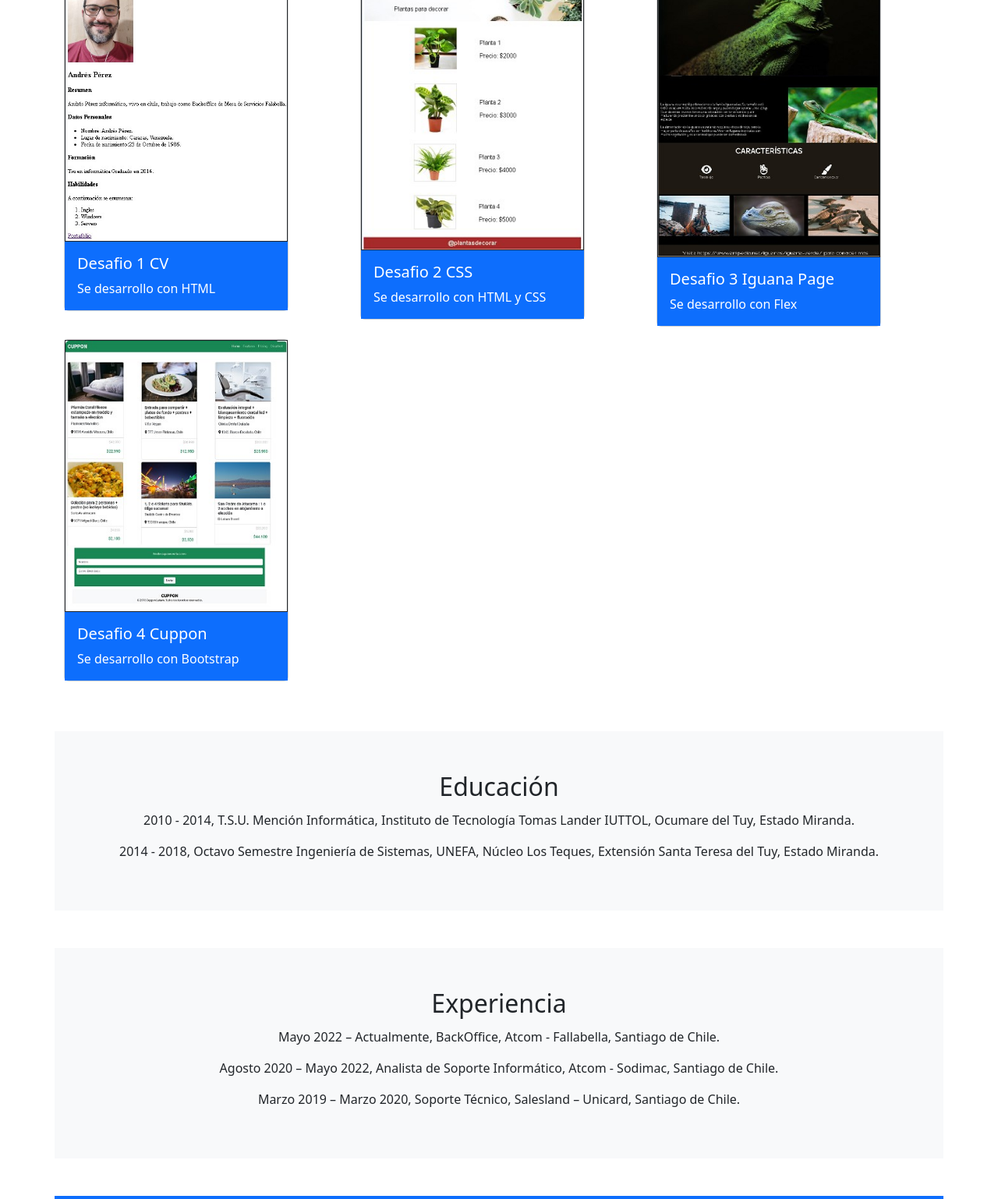
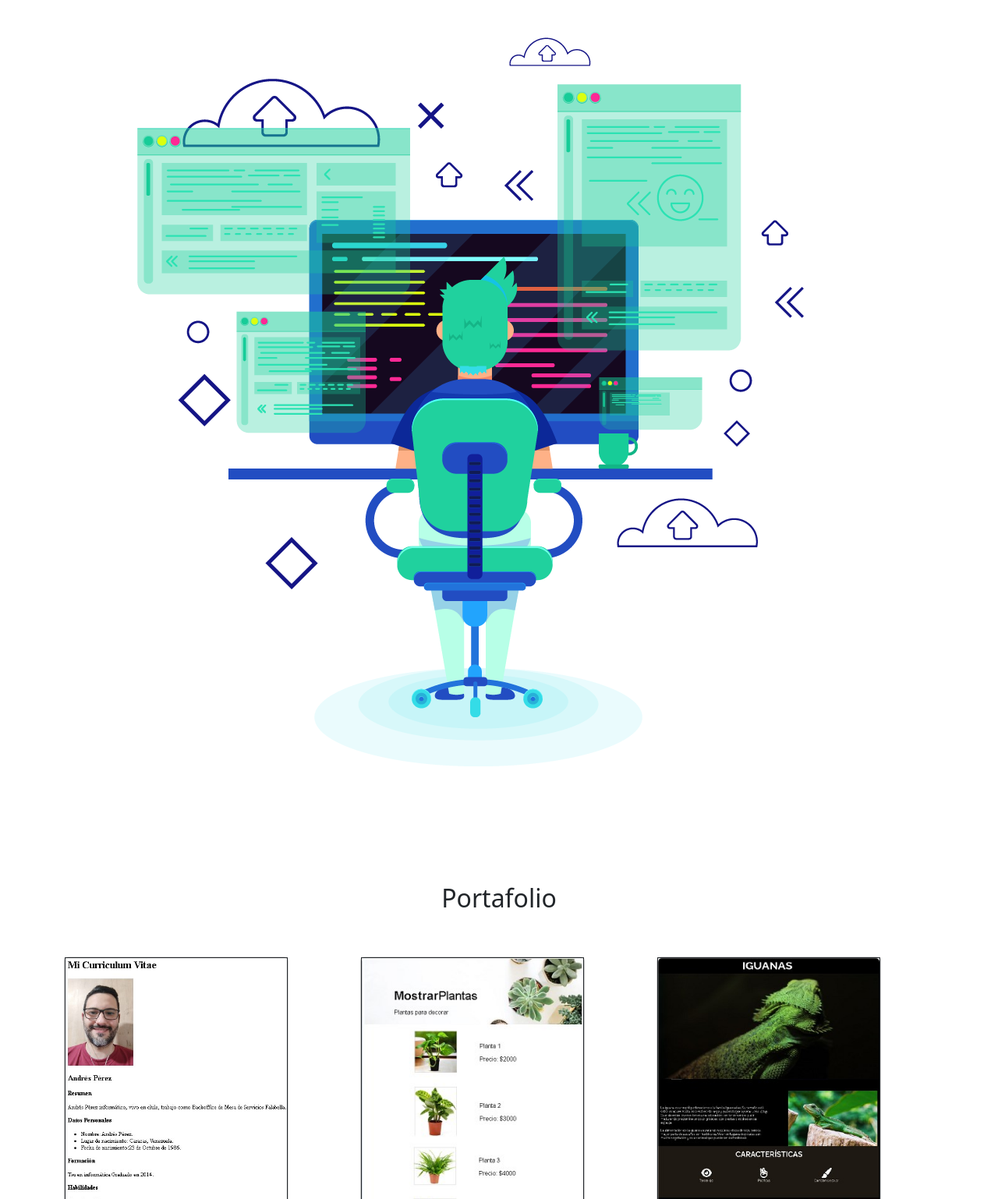
Before and after one commit to afpbcode/afpbcode.github.io, a plain HTML site: page index.html in a window 1280 px wide. Shown: the part 170-1708 px from the top of the page at 78% size. Drawn offline with nearby package versions, Linux system fonts and the light colour scheme.

Commit message:
agrego imagen y href navbar

```diff
--- a/index.html
+++ b/index.html
@@ -31,16 +31,22 @@
             id="navbarNavAltMarkup">
             <div class="navbar-nav">
               <a class="nav-link active" aria-current="page" href="#">Home</a>
-              <a class="nav-link" href="#">Portafolio</a>
-              <a class="nav-link" href="#">Educación</a>
-              <a class="nav-link" href="#">Experiencia</a>
+              <a class="nav-link" href="portafolio">Portafolio</a>
+              <a class="nav-link" href="educacion">Educación</a>
+              <a class="nav-link" href="experiencia">Experiencia</a>
             </div>
           </div>
         </div>
     </nav>
 
-    <main class="container-xl mt-5">
-        <div class="row">
+    <section class="container-xl my-5">
+        <h2 class="text-center py-1">Desafios</h2>
+        <img src="./assets/imagenes/imagenprincipal.png" alt="">
+    </section>
+
+    <main class="container-xl mt-5" >
+        <h2 class="text-center py-5">Portafolio</h2>
+        <div class="row" id="portafolio">
             <div class="col-lg-4 col-md-6 mb-3">
                 <div class="card" style="width: 18rem;">
                     <div class="border border-dark">
@@ -93,7 +99,7 @@
         </div>
     </main>
 
-    <section class="container-xl my-5 bg-light">
+    <section class="container-xl my-5 bg-light" id="educacion">
         <div class="container text py-5">
             <h2 class="text-center py-1">Educación</h2>
             <p class="text-center">2010 - 2014, T.S.U. Mención Informática, Instituto de Tecnología Tomas Lander IUTTOL, Ocumare del Tuy, Estado Miranda.</p>
@@ -101,7 +107,7 @@
         </div>
     </section>
 
-    <section class="container-xl my-5 bg-light">
+    <section class="container-xl my-5 bg-light" id="experiencia">
         <div class="container text py-5">
             <h2 class="text-center py-1">Experiencia</h2>
             <p class="text-center">Mayo 2022 – Actualmente, BackOffice, Atcom - Fallabella, Santiago de Chile.</p>
```
Also changed, not shown: assets/imagenes/imagenprincipal.png (added).
